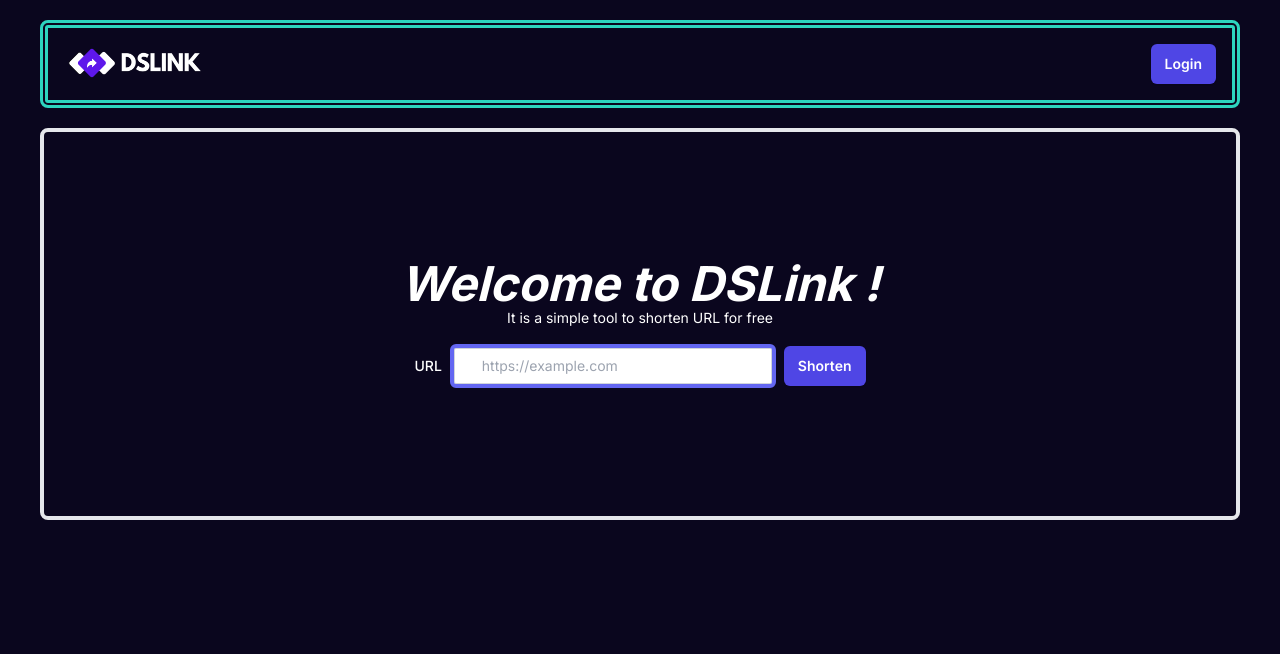
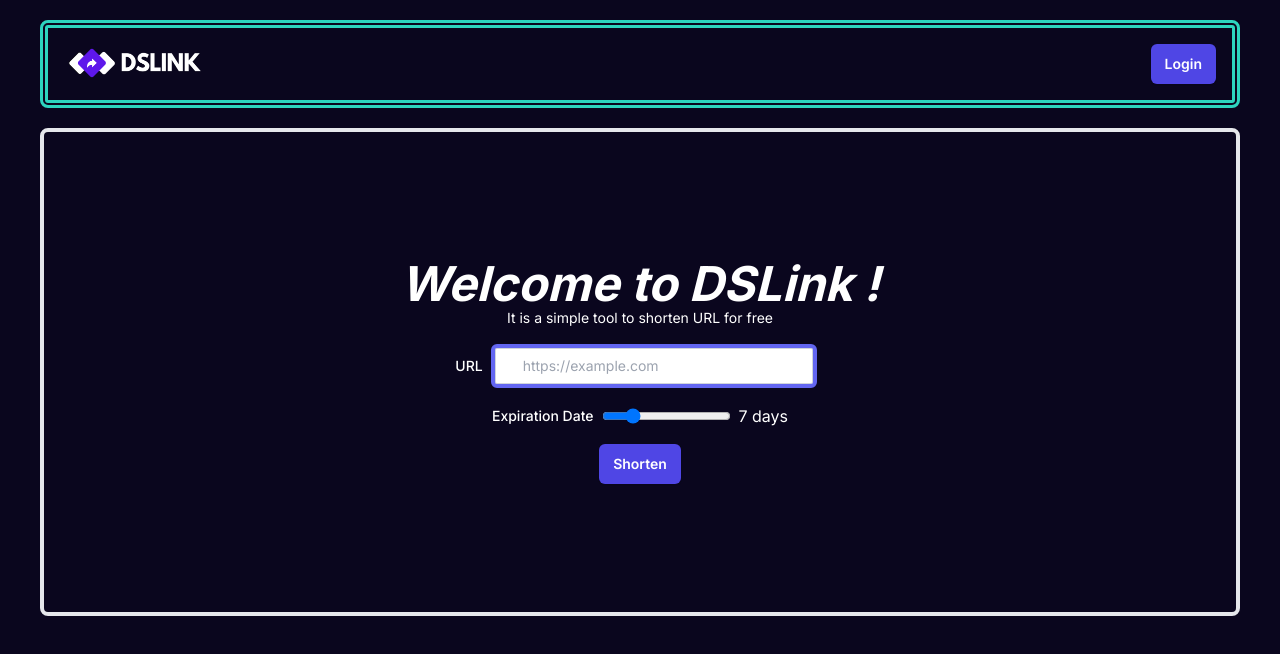
Before and after one commit to EarthlyEric/dslink, a Next.js app: page / in a window 1280 px wide. Shown: the top 654 px of the page. Built offline with nearby package versions, Linux system fonts and the light colour scheme.

Commit message:
setup api endpoint

```diff
--- /dev/null
+++ b/src/app/config.ts
@@ -0,0 +1 @@
+export const apiEndpoint = process.env.APIENDPOINT_URL;
--- a/src/app/layout.tsx
+++ b/src/app/layout.tsx
@@ -9,6 +9,8 @@ export const metadata: Metadata = {
   title: "DSLink",
   description: "A free shorten url service.",
 };
+
+export const apiEndpoint = "https://dslink-api.zeabur.app";
 
 export default function RootLayout({
   children,
--- a/src/app/page.tsx
+++ b/src/app/page.tsx
@@ -2,6 +2,7 @@
 import { useState, ChangeEvent } from 'react';
 import { FontAwesomeIcon } from '@fortawesome/react-fontawesome';
 import { faArrowDown, faCopy } from '@fortawesome/free-solid-svg-icons';
+import { apiEndpoint } from './config';
 
 interface UrlPair {
   originalUrl: string;
@@ -11,25 +12,26 @@ interface UrlPair {
 
 export default function Home() {
   const [url, setUrl] = useState<string>('');
+  const [expirydays ,setExpirydays] = useState<number>(7);
   const [urlPairs, setUrlPairs] = useState<UrlPair[]>([]);
 
   const handleShortenClick = async () => {
     try {
-      const response = await fetch('http://127.0.0.1:443/api/generate', {
+      const response = await fetch(apiEndpoint+'/api/generate', {
         method: 'POST',
         headers: {
           'Content-Type': 'application/json'
         },
         body: JSON.stringify({
           url: url,
-          expiration_time: 7,
+          expirydays: expirydays,
           anonymous: true
         })
       });
 
       if (response.ok) {
         const data = await response.json();
-        const newShortenedUrl = `http://127.0.0.1:443/${data.hash}`;
+        const newShortenedUrl = `${apiEndpoint}/${data.hash}`;
         const expiryDays = data.expiryDays;
         const newUrlPair = { originalUrl: url, shortenedUrl: newShortenedUrl , expiryDays: expiryDays};
         setUrlPairs(prevPairs => [...prevPairs, newUrlPair]);
@@ -44,6 +46,10 @@ export default function Home() {
 
   const handleUrlChange = (e: ChangeEvent<HTMLInputElement>) => {
     setUrl(e.target.value);
+  };
+
+  const handleExpirydaysChange = (e: ChangeEvent<HTMLInputElement>) => {
+    setExpirydays(Number(e.target.value));
   };
 
   const handleCopyClick = async (shortenedUrl: string) => {
@@ -76,6 +82,24 @@ export default function Home() {
           onChange={handleUrlChange}
           className="block w-full rounded-md border-4 border-indigo-500 py-1.5 pl-7 pr-20 text-gray-900 ring-1 ring-inset ring-gray-300 placeholder:text-gray-400 focus:ring-2 focus:ring-inset focus:ring-indigo-600 sm:text-sm sm:leading-6 mr-2"
         />
+      </div>
+      <div className="mt-4 flex items-center">
+        <label htmlFor="expirydays" className="block text-sm font-medium leading-6 text-white mr-2">
+          Expiration Date
+        </label>
+        <input
+          type="range"
+          name="expirydays"
+          id="expirydays"
+          min="1"
+          max="30"
+          value={expirydays}
+          onChange={handleExpirydaysChange}
+          className="mr-2"
+        />
+        <span className="text-white">{expirydays} days</span>
+      </div>
+      <div className="mt-4 flex items-center">
         <button
           onClick={handleShortenClick}
           className="rounded-md bg-indigo-600 px-3.5 py-2.5 text-sm font-semibold text-white shadow-sm hover:bg-indigo-500 focus-visible:outline focus-visible:outline-2 focus-visible:outline-offset-2 focus-visible:outline-indigo-600"
@@ -105,7 +129,7 @@ export default function Home() {
                   >
                     <FontAwesomeIcon icon={faCopy} />
                   </button>
-                  <span>Expiry after: {urlPair.expiryDays} days</span>
+                  <span className="ml-2">Expiry after: {urlPair.expiryDays} days</span>
                 </div>
               </li>
             ))}
```
Also changed, not shown: 1 other file (tests, documents, lock files or other folders).
